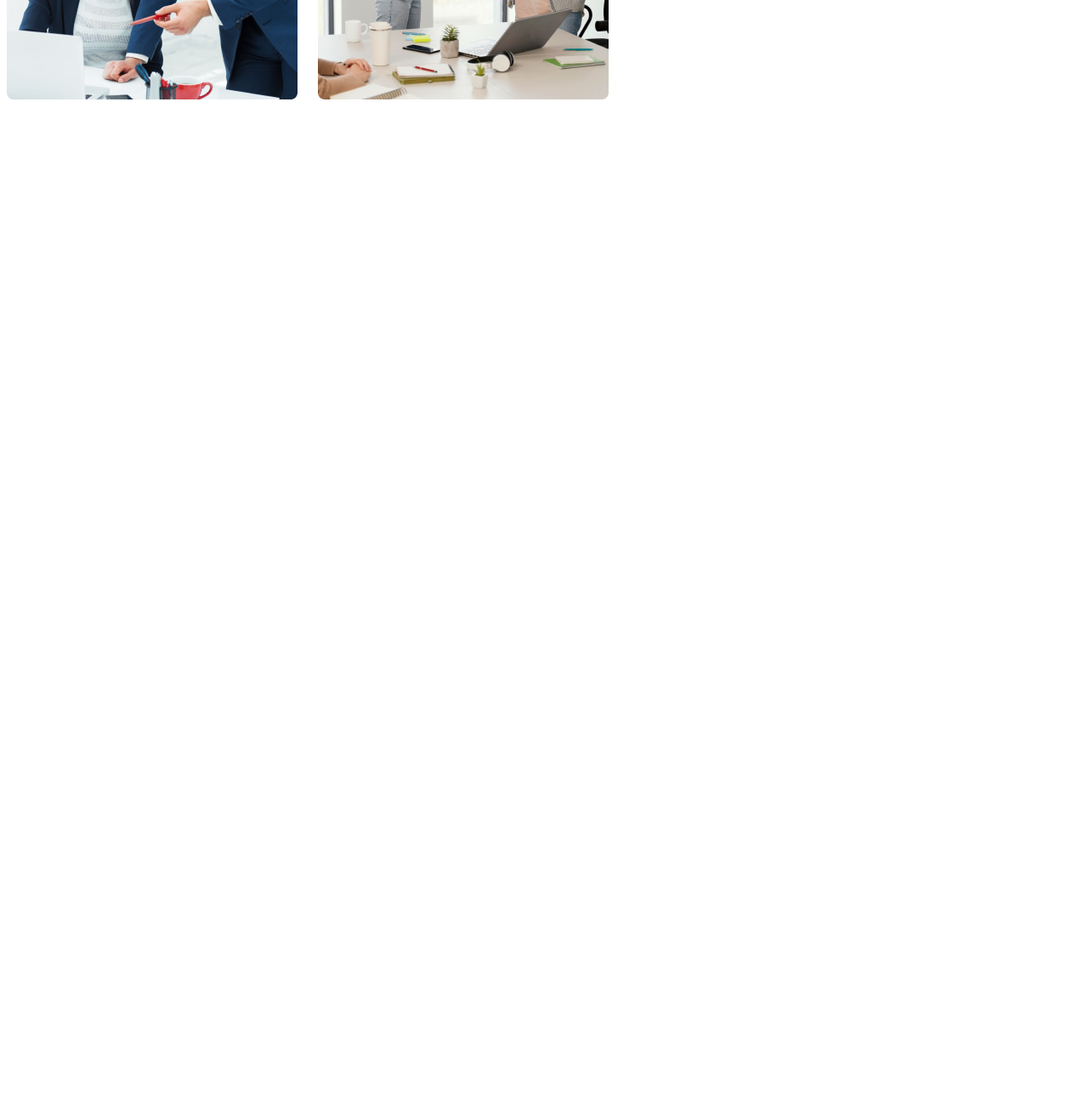
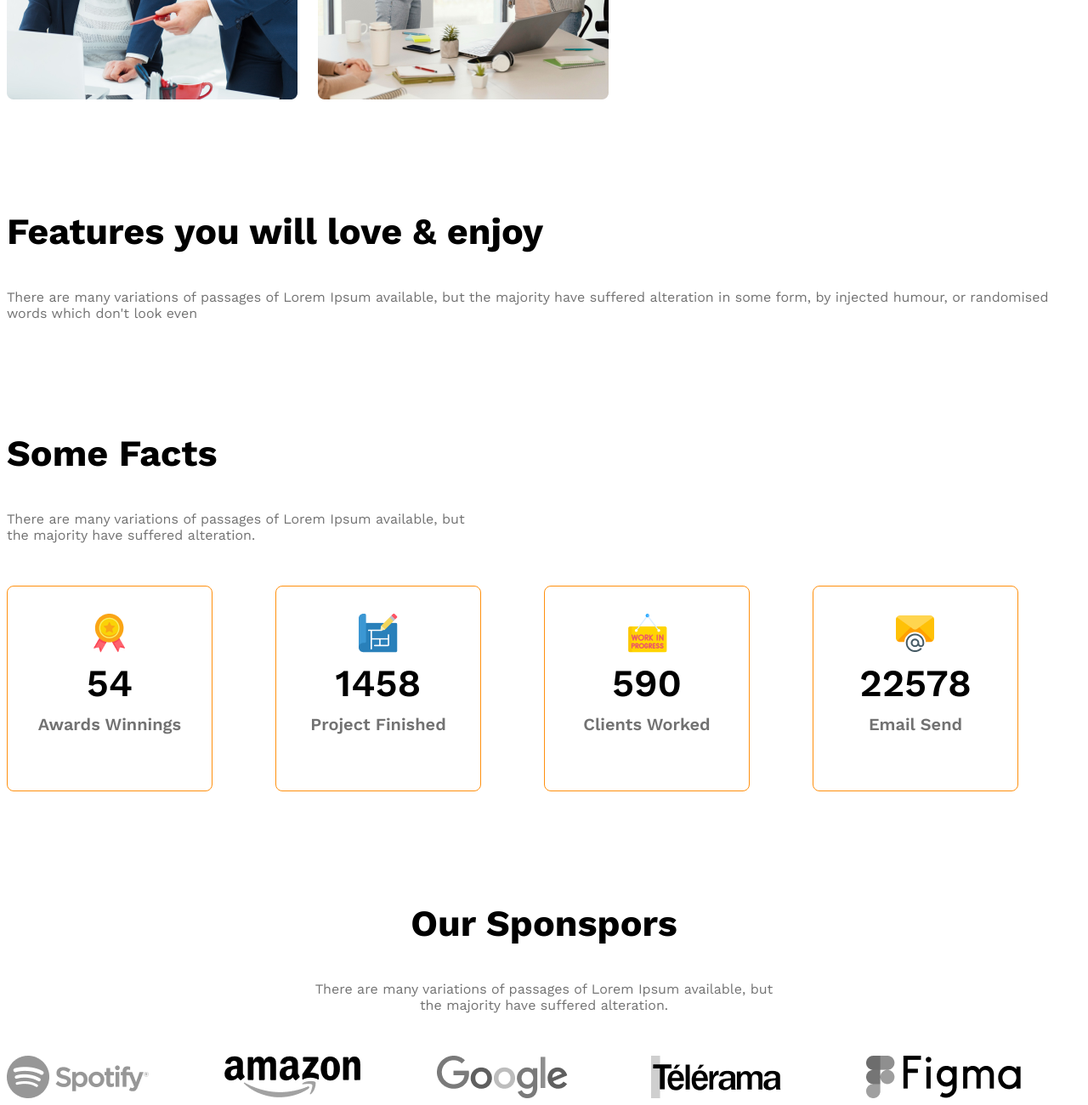
Before and after one commit to jannatun67/G3_Architects_website, a plain HTML site: page index.html in a window 1280 px wide. Shown: the part 1896-3196 px from the top of the page at 85% size. Before the commit the page ends 2021 px from the top, so only its background shows below. Drawn offline with nearby package versions, Linux system fonts and the light colour scheme.

Commit message:
added Sponspors section

```diff
--- a/css/style.css
+++ b/css/style.css
@@ -36,6 +36,10 @@ main{
 }
 main > section{
     margin-top: 130px;
+}
+.section-title{
+    font-size: 2.7rem;
+    font-weight: 700;
 }
 /* header style */
 
@@ -95,28 +99,80 @@ main > section{
     margin-left: 130px;
     max-width: 530px;
 }
-.features-title{
-    font-size: 2.7rem;
-    font-weight: 700;
-}
+
 #Quick-list{
     font-weight: 500;
+}
+/* some fact related style */
+.facts-container{
+    display: grid;
+    grid-template-columns: repeat(4,1fr);
+
+}
+.fact-card{
+    border: 1px solid #FF900E;
+    width: 240px ;
+    height: 240px;
+    border-radius: 8px;
+    justify-content: center;
+    align-items: center;
+    text-align: center;
+}
+.fact-number{
+    font-size: 2.8rem;
+    font-weight: 600;
+    margin-top: 5px;
+    margin-bottom: 10px;
+}
+.fact-name{
+    font-weight: 600;
+    font-size: 1.25rem;
+    margin-top: 10px;
+    color: #727272;
+}
+.fact-discriptsion{
+    max-width: 540px;
+    margin-bottom: 50px;
+}
+/* Our Sponspors related style */
+.Sponspors-info{
+    max-width: 540px;
+    margin: 50px auto;
+    text-align: center;
+}
+.sponspors-compaynis{
+    display: grid;
+    grid-template-columns: repeat(5,1fr);
+}
+.sponspors-compaynis img{
+    filter: grayscale(100%);
 }
 
 /* responsive media query */
 @media screen and (max-width:576px){
-    .navber, .nav-links{
+    .navber,
+     .nav-links{
         flex-direction: column;
     }
     .teams{
         flex-direction: column;
     }
-    .team-img-container{
+    .team-img-container,
+     .facts-container,
+     .sponspors-compaynis{
        grid-template-columns: repeat(1,1fr);
     }
     .our-Features{
         margin-left: 30px;
     }
+    .facts-container,
+     .sponspors-compaynis{
+        justify-items: center;
+        gap: 24px;
+    }
+   .sponspors-compaynis{
+    gap: 50px;
+   }
 }
 /* medium size device*/
 @media screen and (min-width:576px) and ( max-width:992px){
@@ -127,4 +183,12 @@ main > section{
     .our-Features{
         margin: 50px auto;
     }
+    .facts-container, .sponspors-compaynis{
+        grid-template-columns: repeat(3, 1fr);
+        gap: 24px;
+       justify-items: center;
+    }
+    .sponspors-compaynis{
+        gap: 50px;
+    }
 }
--- a/index.html
+++ b/index.html
@@ -32,6 +32,7 @@
         </div>
     </header>
     <main>
+        <!-- team section -->
         <section class="teams display-flex">
             <div class="team-img-container">
                 <img src="images/team1.png" alt="two Architect discussing about design">
@@ -40,11 +41,66 @@
                 <img src="images/team4.png" alt="">
             </div>
             <div class="our-Features">
-                <h3 class="features-title"> <span id="Quick-list" class="text-light-gray"> Quick list </span> <span>of Our </span><span class="text-primary">Features</span></h3>
+                <h3 class="section-title"> <span id="Quick-list" class="text-light-gray"> Quick list </span> <span>of Our </span><span class="text-primary">Features</span></h3>
                 <p class="features-descripetsion text-light-gray">There are many variations of passages of Lorem Ipsum available, but the majority have suffered alteration in some form, by injected humour, or randomised words which don't look even</p>
                 <button class="btn-primary">Explore More</button>
             </div>
         </section>
+        <!-- Features will enjoy -->
+         <section>
+            <h3 class="section-title">Features you will love & enjoy</h3>
+            <p class="text-light-gray">There are many variations of passages of Lorem Ipsum available, but the majority have suffered alteration in some form, by injected humour, or randomised words which don't look even</p>
+         </section>
+         <!-- Some Facts -->
+          <section class="Some Facts">
+            <h3 class="section-title">Some Facts</h3>
+            <p class="text-light-gray fact-discriptsion"> There are many variations of passages of Lorem Ipsum available, but the majority have suffered alteration.</p>
+            <div class="facts-container">
+                <div class="fact-card display-flex">
+                    <div>
+                        <img src="images/icons/ribon.png" alt="" class="fact-icon">
+                    <h4 class="fact-number">54</h4>
+                    <h5 class="fact-name">Awards Winnings</h5>
+                    </div>
+                </div>
+                <div class="fact-card display-flex">
+                    <div>
+                        <img src="images/icons/projects.png" alt="" class="fact-icon">
+                    <h4 class="fact-number">1458</h4>
+                    <h5 class="fact-name">Project Finished</h5>
+                    </div>
+                </div>
+                <div class="fact-card display-flex">
+                    <div>
+                        <img src="images/icons/customers.png" alt="" class="fact-icon">
+                    <h4 class="fact-number">590</h4>
+                    <h5 class="fact-name">Clients Worked</h5>
+                    </div>
+
+                </div>
+                <div class="fact-card display-flex">
+                    <div>
+                        <img src="images/icons/email.png" alt="" class="fact-icon">
+                    <h4 class="fact-number">22578</h4>
+                    <h5 class="fact-name ">Email Send</h5>
+                    </div>
+                </div>
+            </div>
+          </section>
+          <!-- Our Sponspors -->
+           <section class="Our-Sponspors">
+            <div class="Sponspors-info">
+                <h3 class="section-title">Our Sponspors</h3>
+                <p class="text-light-gray">There are many variations of passages of Lorem Ipsum available, but the majority have suffered alteration.</p>
+            </div>
+            <div class="sponspors-compaynis">
+                <img src="images/sponsors/spotify.png" alt="">
+                <img src="images/sponsors/amazon.png" alt="">
+                <img src="images/sponsors/google.png" alt="">
+                <img src="images/sponsors/telerama.png" alt="">
+                <img src="images/sponsors/figma.png" alt="">
+            </div>
+           </section>
     </main>
     <footer></footer>
 </body>
```
